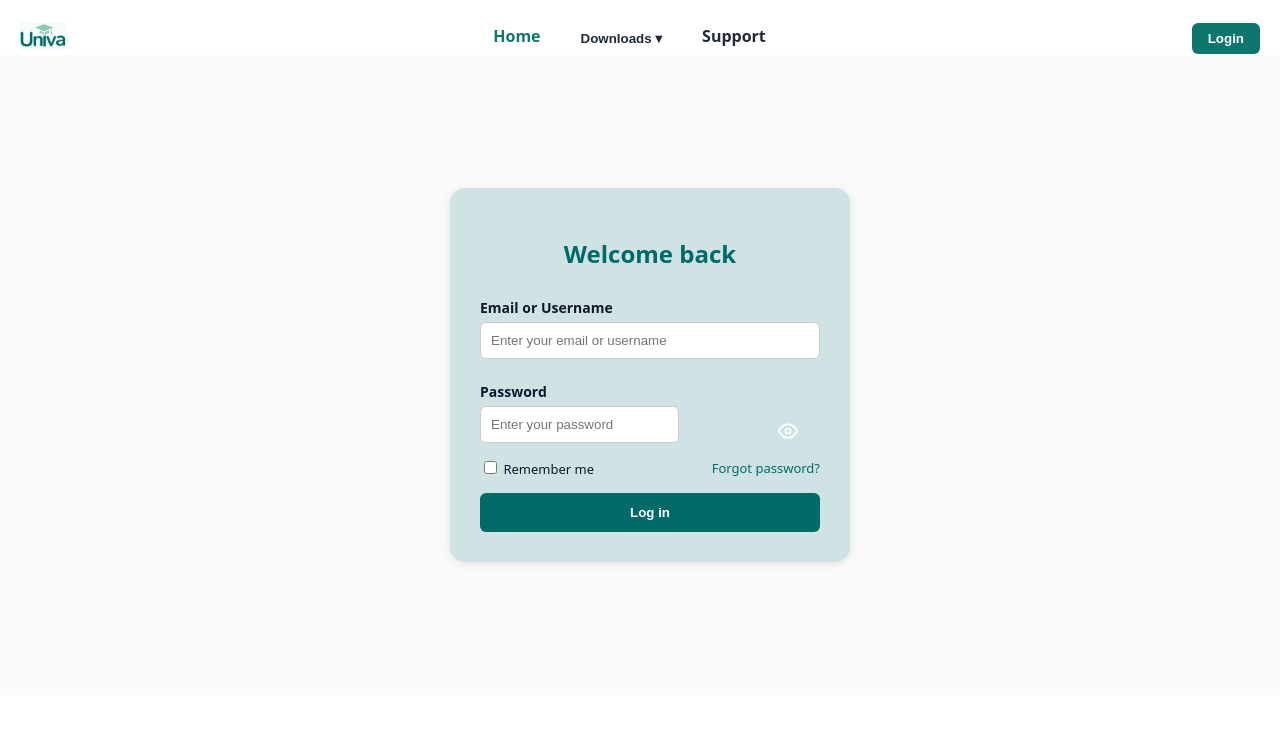
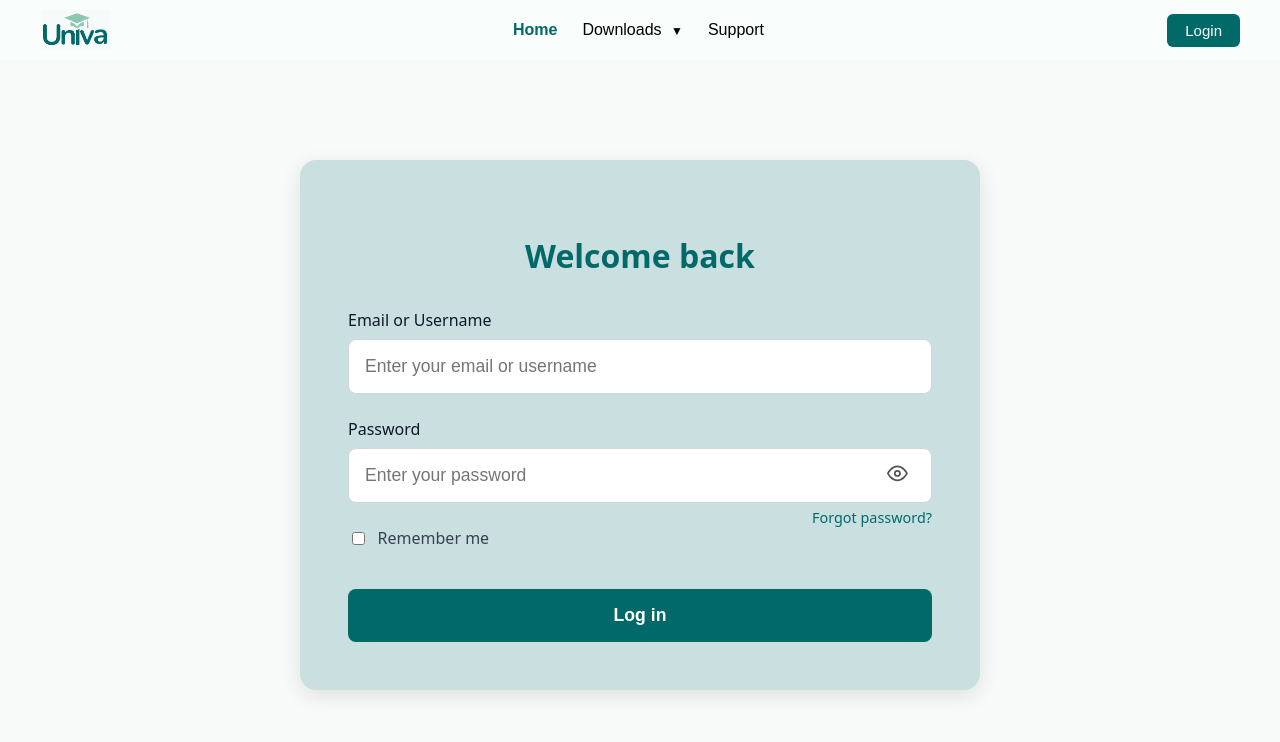
Before and after one commit to Abdallahalaa877/Univa, a React (Vite) app: page / in a window 1280 px wide. Shown: the top 742 px of the page. Built offline with nearby package versions, Linux system fonts and the light colour scheme.

Commit message:
login edits

```diff
--- a/src/App.tsx
+++ b/src/App.tsx
@@ -9,8 +9,9 @@ import Support from "./SupportTicket/supportTicket";
 import Profile from "./StudentProfile/StudentProfile";
 const App: React.FC = () => {
   return (
+     <>
     <Router>
-      <Navbar />
+
       <div style={{ padding: "20px" }}>
         <Routes>
           <Route path="/home" element={<Home />} />
@@ -22,6 +23,7 @@ const App: React.FC = () => {
         </Routes>
       </div>
     </Router>
+    </>
   );
 };
 
--- a/src/component/Navbarforlogin/navBar.module.css
+++ b/src/component/Navbarforlogin/navBar.module.css
@@ -1,89 +1,113 @@
-/* .navbar {
-  /* width: */
 
-  /* border-bottom: 1px solid #e2e8f0;
-  background: #f8fafc;
-  width: 100%;
-}  */
 
-.container {
-  margin-top: 22px;
+.logo img {
+  height: 40px;
+  margin-left: 2px;
+}
+.navbar {
+  display: flex;
+  justify-content: space-between;
+  align-items: center;
+  background: #f9fdfc;
+  padding: 10px 40px;
+  font-family: Arial, sans-serif;
+}
+
+/* Logo */
+.logo {
   display: flex;
   align-items: center;
-  justify-content: space-between;
+  gap: 5px;
+  font-weight: bold;
+  font-size: 22px;
+  color: #00695c;
 }
 
-.logo img {
-  height: 28px;
-  margin-left: 20px;
+.logoIcon {
+  font-size: 22px;
 }
 
-/* nav links */
-.navLinks {
-  display: flex;
-  gap: 28px;
-  font-weight: 600;
+.logoText {
+  color: #00695c;
 }
 
-.navLinks a {
-  text-decoration: none;
-  color: #1f2937;
+/* Links */
+.navLinks {
+  list-style: none;
+  display: flex;
+  gap: 25px;
+  font-size: 16px;
+  margin: 0;
+  padding: 0;
+  position: relative;
 }
 
-.navLinks a:hover,
-.navLinks .active {
-  color: #0f766e;
+.link {
+  text-decoration: none;
+  color: black;
+  transition: color 0.2s ease;
 }
 
-/* dropdown */
+.link:hover {
+  color: #016a69;
+}
+
+.active {
+  color: #016a69;
+  font-weight: bold;
+}
+
+.arrow {
+  font-size: 12px;
+  margin-left: 5px;
+}
+
+/* Dropdown */
 .dropdown {
   position: relative;
-  display: inline-block;
-}
-.dropbtn {
-  background: transparent;
-  border: none;
-  font-weight: 600;
-  color: #1f2937;
   cursor: pointer;
 }
-.dropbtn:hover {
-  color: #0f766e;
-}
-.dropdownContent {
+
+.dropdownMenu {
   display: none;
   position: absolute;
-  top: 120%;
+  top: 100%;
   left: 0;
+  background: white;
+  border: 1px solid #ddd;
+  border-radius: 6px;
   min-width: 180px;
-  background: #fff;
-  border: 1px solid #e2e8f0;
-  border-radius: 8px;
-  box-shadow: 0 4px 12px rgba(0,0,0,0.08);
-  z-index: 10;
+  box-shadow: 0 4px 8px rgba(0, 0, 0, 0.08);
+  padding: 8px 0;
+  z-index: 100;
 }
-.dropdownContent a {
-  display: block;
-  padding: 10px 14px;
-  color: #1f2937;
-  text-decoration: none;
+
+.dropdownMenu li {
+  padding: 8px 15px;
+  white-space: nowrap;
 }
-.dropdownContent a:hover {
-  background: #f1f5f9;
+
+.dropdownMenu li:hover {
+  background: #f0f0f0;
+  color: #016a69;
 }
-.dropdown:hover .dropdownContent {
+
+.dropdown:hover .dropdownMenu {
   display: block;
 }
 
-/* login button */
+/* Login Button */
 .loginBtn {
-  background: #0f766e;
-  color: #fff;
-  padding: 8px 16px;
+  background: #016a69;
+  color: white;
+  border: none;
+  padding: 8px 18px;
   border-radius: 6px;
-  font-weight: 600;
-  margin-right: 20px;
+  font-size: 15px;
+  cursor: pointer;
+  transition: background 0.2s ease;
 }
+
 .loginBtn:hover {
-  opacity: 0.9;
+  background: #004d40;
 }
--- a/src/component/Navbarforlogin/navBar.tsx
+++ b/src/component/Navbarforlogin/navBar.tsx
@@ -1,34 +1,89 @@
-import styles from "./Navbar.module.css";
+import React from "react";
+import styles from "./navBar.module.css";
+import { NavLink } from "react-router-dom";
 
 interface NavbarProps {
-  onLoginClick: () => void; // نستقبل الـ prop من App.tsx
+  onLoginClick?: () => void; // optional prop
 }
 
-export default function Navbar({ onLoginClick }: NavbarProps) {
+const Navbar: React.FC<NavbarProps> = ({ onLoginClick }) => {
   return (
-    <div className={styles.container}>
+    <nav className={styles.navbar}>
+     {/* Logo */}
         <div className={styles.logo}>
           <img src="/univa.png" alt="Univa" />
         </div>
 
-  <nav className={styles.navLinks}>
-    <a href="#" className={styles.active}>Home</a>
-    <div className={styles.dropdown}>
-      <button className={styles.dropbtn}>Downloads ▾</button>
-      <div className={styles.dropdownContent}>
-        <a href="#">Windows Client</a>
-        <a href="#">macOS Client</a>
-        <a href="#">Android / iOS</a>
-      </div>
-    </div>
-    <a href="#">Support</a>
-  </nav>
+      {/* Links */}
+      <ul className={styles.navLinks}>
+        <li>
+          <NavLink
+            to="/"
+            className={({ isActive }) =>
+              isActive ? `${styles.link} ${styles.active}` : styles.link
+            }
+          >
+            Home
+          </NavLink>
+        </li>
 
-  <div className={styles.actions}>
+        {/* Downloads Dropdown */}
+        <li className={styles.dropdown}>
+          <span className={styles.link}>
+            Downloads <span className={styles.arrow}>▼</span>
+          </span>
+          <ul className={styles.dropdownMenu}>
+            <li>
+              <NavLink
+                to="/schedule"
+                className={({ isActive }) =>
+                  isActive ? `${styles.link} ${styles.active}` : styles.link
+                }
+              >
+                Schedule
+              </NavLink>
+            </li>
+            <li>
+              <NavLink
+                to="/catalog"
+                className={({ isActive }) =>
+                  isActive ? `${styles.link} ${styles.active}` : styles.link
+                }
+              >
+                Course Catalog
+              </NavLink>
+            </li>
+            <li>
+              <NavLink
+                to="/bylaw"
+                className={({ isActive }) =>
+                  isActive ? `${styles.link} ${styles.active}` : styles.link
+                }
+              >
+                Bylaw
+              </NavLink>
+            </li>
+          </ul>
+        </li>
+
+        <li>
+          <NavLink
+            to="/support"
+            className={({ isActive }) =>
+              isActive ? `${styles.link} ${styles.active}` : styles.link
+            }
+          >
+            Support
+          </NavLink>
+        </li>
+      </ul>
+
+      {/* Login Button */}
       <button className={styles.loginBtn} onClick={onLoginClick}>
         Login
       </button>
-  </div>
-</div>
-  )
-}
+    </nav>
+  );
+};
+
+export default Navbar;
--- a/src/login/login.module.css
+++ b/src/login/login.module.css
@@ -1,4 +1,4 @@
-.wrapper {
+/*.wrapper {
   display: flex;
   justify-content: center;
   align-items: center;
@@ -84,3 +84,107 @@
 .btn:hover {
   opacity: 0.9;
 }
+*/
+.loginContainer {
+  display: flex;
+  justify-content: center;
+  align-items: center;
+  min-height: calc(100vh - 70px);
+  background-color: #f8fafa;
+}
+
+.card {
+  background-color: #c9dfe0;
+  padding: 3rem;
+  border-radius: 16px;
+  width: 680px; /* bigger card */
+  text-align: center;
+  box-shadow: 0px 6px 20px rgba(0, 0, 0, 0.1);
+}
+
+.title {
+  color: #016a69;
+  font-size: 2rem; /* bigger */
+  margin-bottom: 2rem;
+}
+
+.form {
+  display: flex;
+  flex-direction: column;
+  gap: 1.5rem;
+}
+
+.inputGroup {
+  display: flex;
+  flex-direction: column;
+  align-items: flex-start;
+  gap: 0.5rem;
+  position: relative;
+}
+
+.inputGroup input {
+  width: 100%;
+  padding: 1rem;
+  border-radius: 8px;
+  border: 1px solid #d1d5db;
+  font-size: 1.1rem;
+}
+
+.inputGroup input:focus {
+  outline: none;
+  border-color: #016a69;
+}
+
+.passwordWrapper {
+  width: 100%;
+  position: relative;
+  display: flex;
+  align-items: center;
+}
+
+.eyeBtn {
+  position: absolute;
+  right: 12px;
+  background: none;
+  border: none;
+  cursor: pointer;
+  font-size: 1.3rem;
+  color: #555;
+}
+
+.eyeBtn:hover {
+  color: #016a69;
+}
+
+.forgot {
+  font-size: 0.9rem;
+  color: #016a69;
+  text-decoration: none;
+  position: absolute;
+  right: 0;
+  bottom: -1.5rem;
+}
+
+.rememberMe {
+  display: flex;
+  align-items: center;
+  gap: 0.6rem;
+  font-size: 1rem;
+  color: #374151;
+}
+
+.loginBtn {
+  background-color: #016a69;
+  color: white;
+  font-weight: 600;
+  font-size: 1.1rem;
+  padding: 1rem;
+  border: none;
+  border-radius: 8px;
+  cursor: pointer;
+  margin-top: 1rem;
+}
+
+.loginBtn:hover {
+  background-color: #015c5c;
+}
--- a/src/login/login.tsx
+++ b/src/login/login.tsx
@@ -1,7 +1,4 @@
-import { useState } from "react";
-import s from "./login.module.css";
-import Navbar from "../component/Navbarforlogin/navBar";
-
+/*
 export default function Login() {
   const [show, setShow] = useState(false);
 
@@ -27,8 +24,8 @@ export default function Login() {
               placeholder="Enter your password"
             />
             <button type="button" className={s.eyeBtn} onClick={() => setShow(v => !v)} aria-label="Toggle password">
-              {/* eye icon */}
-              <svg width="20" height="20" viewBox="0 0 24 24" fill="none"
+              {/* eye icon }*/
+             /* <svg width="20" height="20" viewBox="0 0 24 24" fill="none"
                    stroke="currentColor" strokeWidth="2" strokeLinecap="round" strokeLinejoin="round">
                 {show ? (
                   <>
@@ -58,3 +55,96 @@ export default function Login() {
 
   );
 }
+ */
+import React, { useState } from "react";
+import { useNavigate } from "react-router-dom";
+import styles from "./Login.module.css";
+import { FiEye, FiEyeOff } from "react-icons/fi";
+import Navbar from "../component/Navbarforlogin/navBar"
+
+const Login: React.FC = () => {
+  const [email, setEmail] = useState("");
+  const [password, setPassword] = useState("");
+  const [remember, setRemember] = useState(false);
+  const [showPassword, setShowPassword] = useState(false);
+
+  const navigate = useNavigate(); // ✅ Correct hook
+
+  const handleSubmit = (e: React.FormEvent) => {
+    e.preventDefault();
+
+    console.log("Logging in with:", { email, password, remember });
+
+    // ✅ Redirect to home page
+    navigate("/home");
+  };
+
+  return (
+    <>
+    {}
+    <Navbar/>
+
+    <div className={styles.loginContainer}>
+      <div className={styles.card}>
+        <h2 className={styles.title}>Welcome back</h2>
+
+        <form className={styles.form} onSubmit={handleSubmit}>
+          {/* Email */}
+          <div className={styles.inputGroup}>
+            <label htmlFor="email">Email or Username</label>
+            <input
+              id="email"
+              type="text"
+              value={email}
+              placeholder="Enter your email or username"
+              onChange={(e) => setEmail(e.target.value)}
+            />
+          </div>
+
+          {/* Password */}
+          <div className={styles.inputGroup}>
+            <label htmlFor="password">Password</label>
+            <div className={styles.passwordWrapper}>
+              <input
+                id="password"
+                type={showPassword ? "text" : "password"}
+                value={password}
+                placeholder="Enter your password"
+                onChange={(e) => setPassword(e.target.value)}
+              />
+              <button
+                type="button"
+                className={styles.eyeBtn}
+                onClick={() => setShowPassword(!showPassword)}
+              >
+                {showPassword ? <FiEyeOff /> : <FiEye />}
+              </button>
+            </div>
+            <a href="/forgot-password" className={styles.forgot}>
+              Forgot password?
+            </a>
+          </div>
+
+          {/* Remember me */}
+          <div className={styles.rememberMe}>
+            <input
+              type="checkbox"
+              id="remember"
+              checked={remember}
+              onChange={(e) => setRemember(e.target.checked)}
+            />
+            <label htmlFor="remember">Remember me</label>
+          </div>
+
+          {/* Submit */}
+          <button type="submit" className={styles.loginBtn}>
+            Log in
+          </button>
+        </form>
+      </div>
+    </div>
+    </>
+  );
+};
+
+export default Login;
```
Lines whose indentation alone changed are shown as unchanged.
